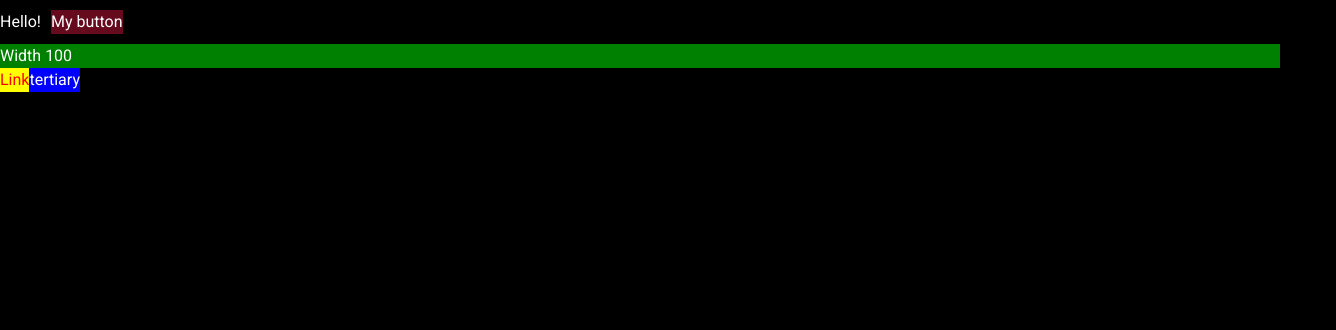
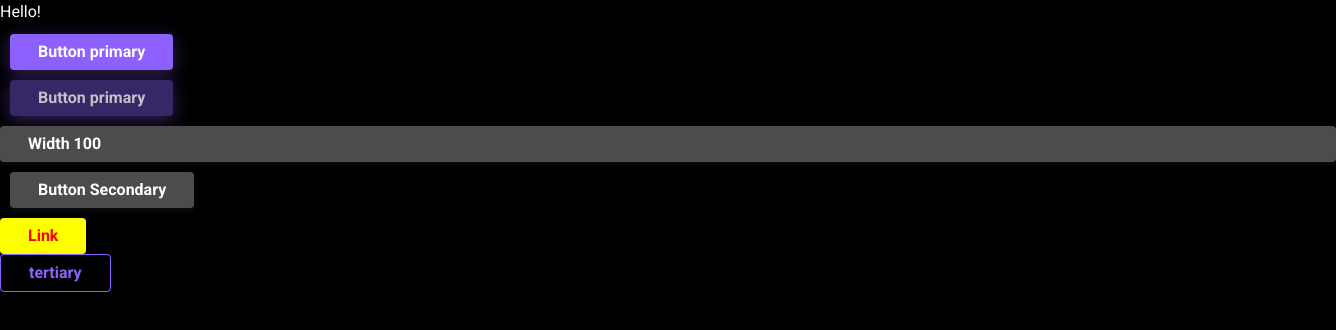
Before and after one commit to Vasilievkosta/saturn, a React (Vite) app: page / in a window 1280 px wide. Shown: the top 330 px of the page, 1336 px wide, since content can reach past the window. Built offline with nearby package versions, Linux system fonts and the light colour scheme.

Commit message:
added icon to button

```diff
--- a/src/App.tsx
+++ b/src/App.tsx
@@ -6,10 +6,16 @@ export function App() {
     <div>
       Hello!
       <Button variant="primary" className={s.myFirst}>
-        My button
+        Button primary
+      </Button>
+      <Button variant="primary" className={s.myFirst} disabled>
+        Button primary
       </Button>
       <Button variant="secondary" fullWidth>
         Width 100
+      </Button>
+      <Button variant="secondary" className={s.myFirst}>
+        Button Secondary
       </Button>
       <Button variant="link">Link</Button>
       <Button variant="tertiary">tertiary</Button>
--- a/src/components/ui/button/button.module.scss
+++ b/src/components/ui/button/button.module.scss
@@ -2,22 +2,80 @@
   all: unset;
   cursor: pointer;
 
+  display: flex;
+  align-items: center;
+  gap: 10px;
+
+  padding: 6px 28px;
+  border-radius: 4px;
+  font-size: var(--font-size-m);
+  font-weight: var(--font-weight-bold);
+  transition: background-color 0.3s;
+
   &:focus-visible {
-    outline: 2px solid var(--color-info-500);
+    outline: 2px solid var(--color-info-700);
+  }
+
+  &:disabled {
+    cursor: inherit;
+    color: var(--color-light-900);
   }
 }
 
 .primary {
-  // background-color: red;
-  background-color: var(--color-danger-900);
+  background-color: var(--color-accent-500);
+  box-shadow: 0px 4px 18px 0px rgba(140, 97, 255, 0.35);
+
+  &:hover {
+    background-color: var(--color-accent-300);
+  }
+
+  &:active {
+    background-color: var(--color-accent-700);
+  }
+
+  &:disabled {
+    background-color: var(--color-accent-900);
+  }
 }
 
 .secondary {
-  background-color: green;
+  background-color: var(--color-dark-300);
+  box-shadow: 0px 4px 4px 0px rgba(77, 86, 96, 0.13);
+
+  &:hover {
+    background-color: var(--color-dark-100);
+  }
+
+  &:active {
+    background-color: var(--color-dark-500);
+  }
+
+  &:disabled {
+    background-color: var(--color-dark-300);
+  }
 }
 
 .tertiary {
-  background-color: blue;
+  background-color: transparent;
+  border: 1px solid var(--color-accent-500);
+  color: var(--color-accent-500);
+
+  &:hover {
+    background-color: var(--color-dark-500);
+    border: 1px solid var(--color-accent-700);
+  }
+
+  &:active {
+    background-color: var(--color-accent-900);
+    border: 1px solid var(--color-accent-700);
+    color: var(--color-accent-500);
+  }
+
+  &:disabled {
+    border: 1px solid var(--color-accent-900);
+    color: var(--color-accent-900);
+  }
 }
 
 .link {
```
Also changed, not shown: src/assets/icons/logout.tsx (added, +20 -0 lines), src/assets/icons/svg.svg (added), 1 other file (tests, documents, lock files or other folders).
